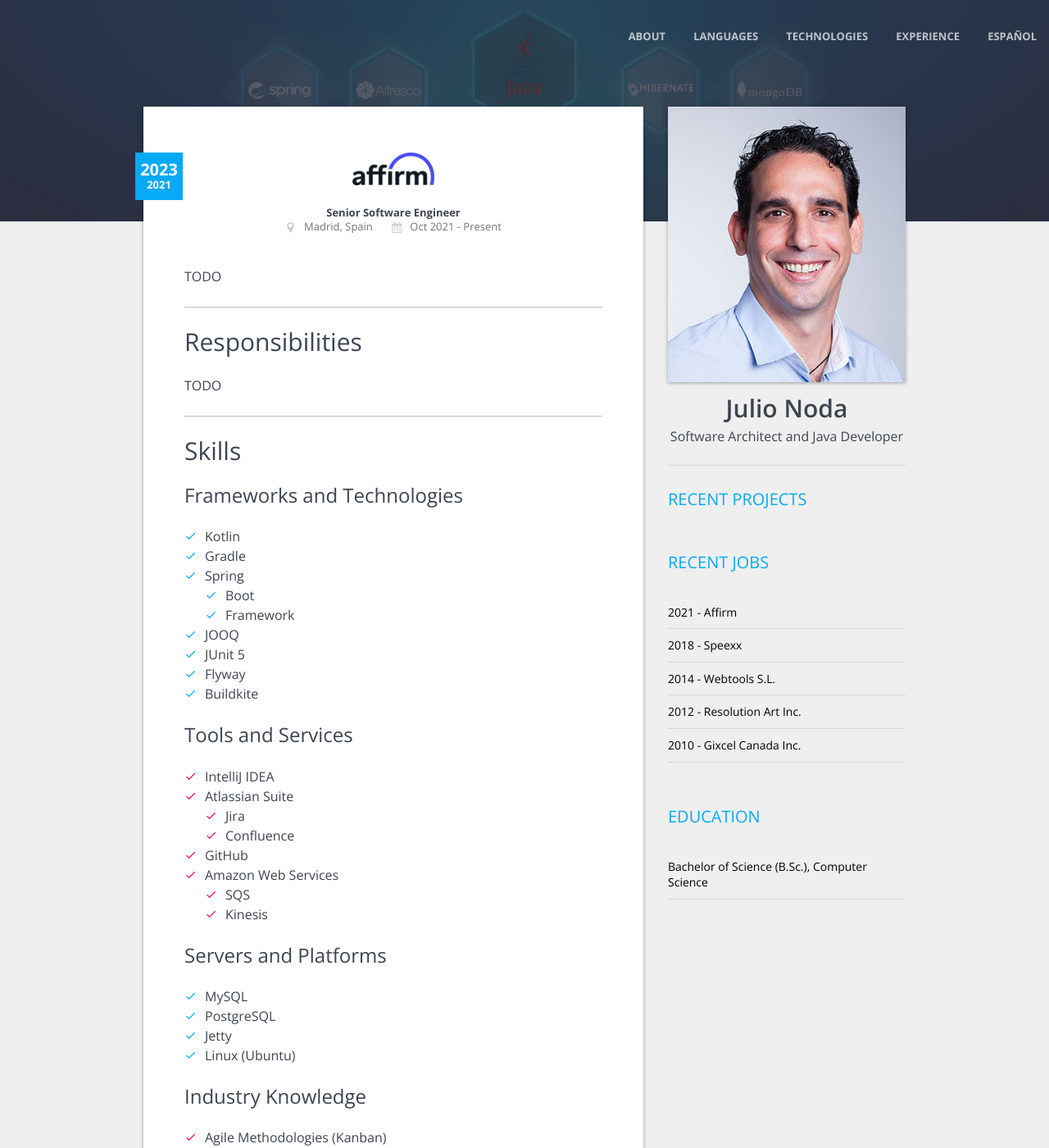
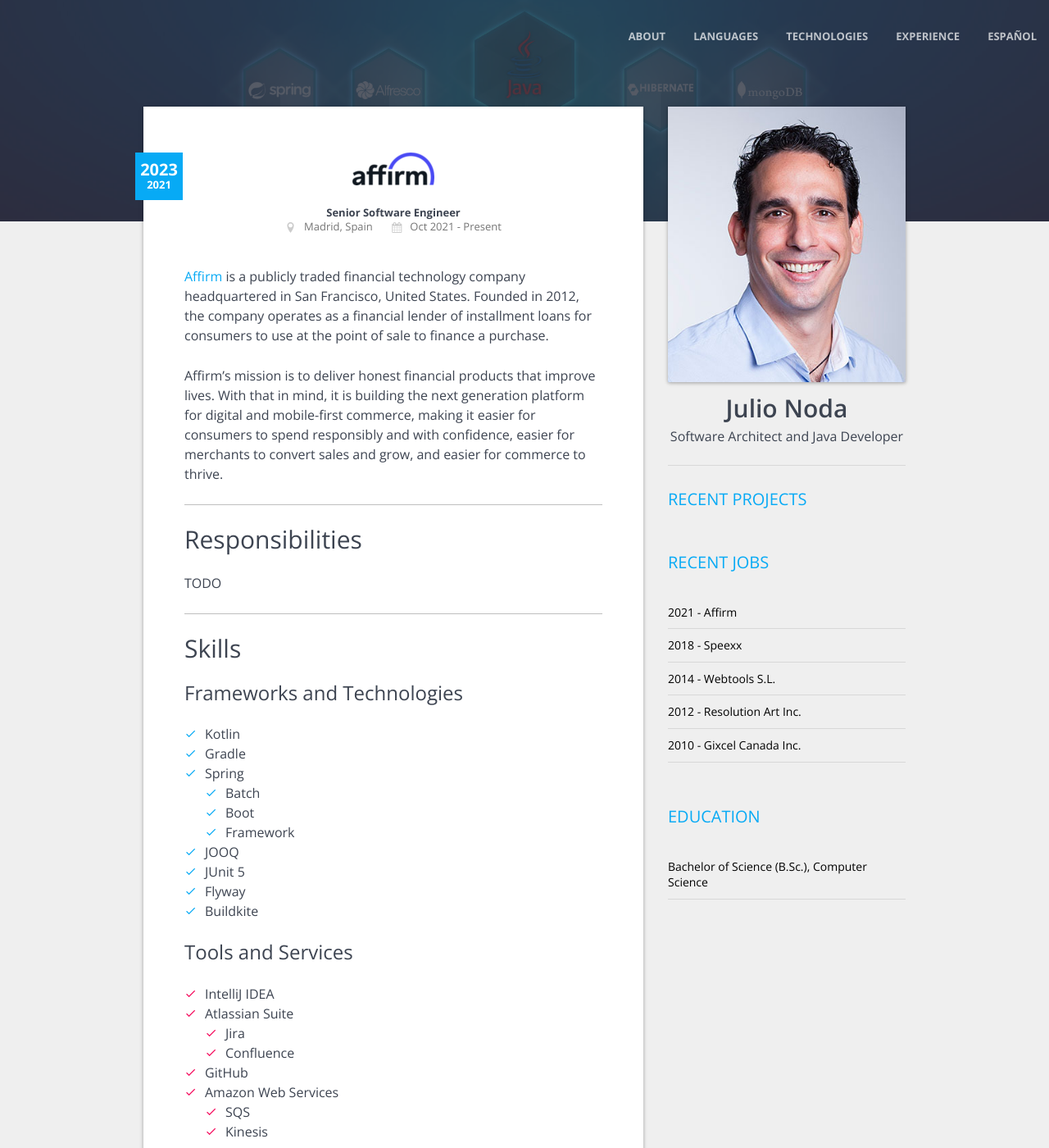
Before and after one commit to jnoda/jnoda.github.io, a Jekyll site: the page built from _jobs/en/affirm.md, in a window 1280 px wide and 1400 px high. Shown: the whole window at 82% size. Built offline with Jekyll 4.4.1, drawn with Linux system fonts in a browser that asks for light colours; some web fonts are replaced.

Commit message:
Adding Affirm description

```diff
--- a/_jobs/en/affirm.md
+++ b/_jobs/en/affirm.md
@@ -16,7 +16,9 @@
     TODO
 ---
 
-TODO
+[Affirm](https://www.affirm.com){:target="_blank" rel="noopener"} is a publicly traded financial technology company headquartered in San Francisco, United States. Founded in 2012, the company operates as a financial lender of installment loans for consumers to use at the point of sale to finance a purchase.
+
+Affirm’s mission is to deliver honest financial products that improve lives. With that in mind, it is building the next generation platform for digital and mobile-first commerce, making it easier for consumers to spend responsibly and with confidence, easier for merchants to convert sales and grow, and easier for commerce to thrive.
 
 ***
 
@@ -33,6 +35,7 @@
 - Kotlin
 - Gradle
 - Spring
+    - Batch
     - Boot
     - Framework
 - JOOQ
```
Also changed, not shown: _jobs/es/affirm.md (+4 -1 lines).
